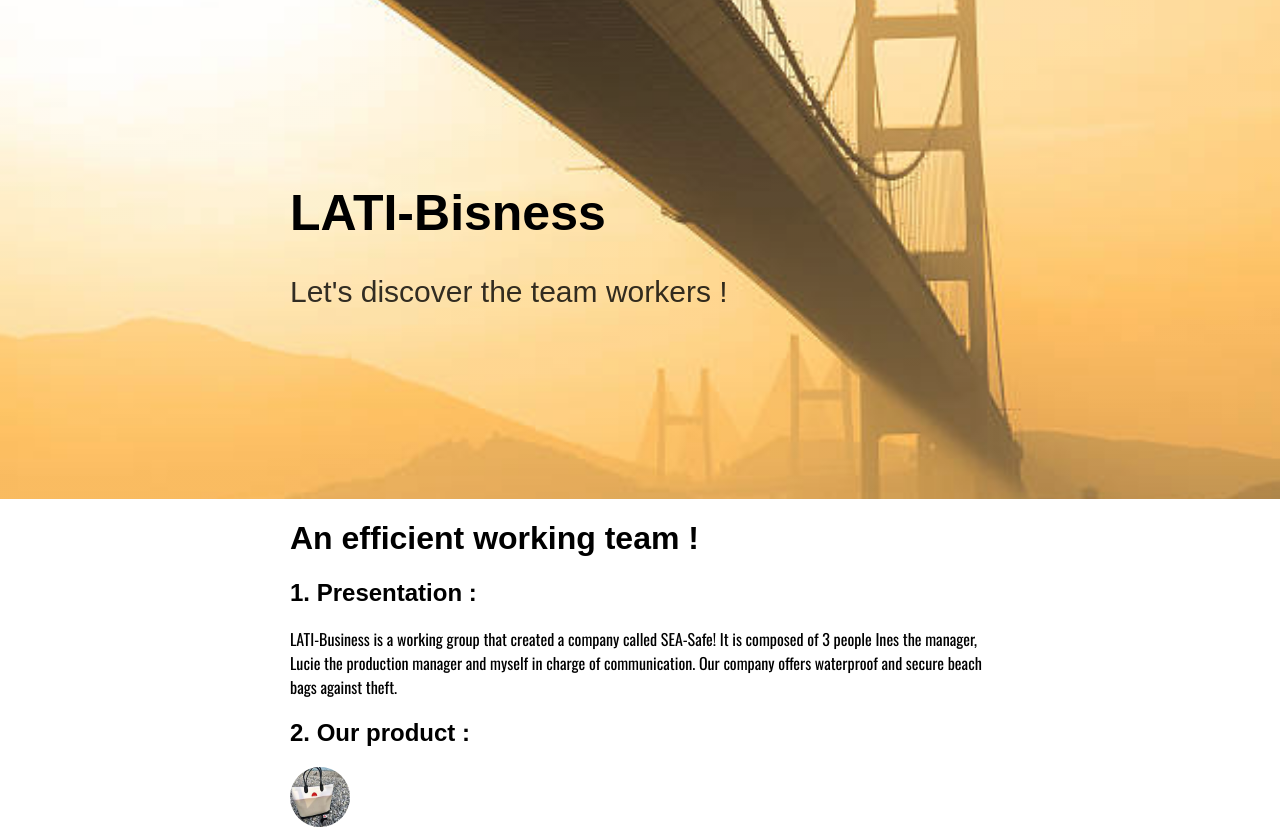
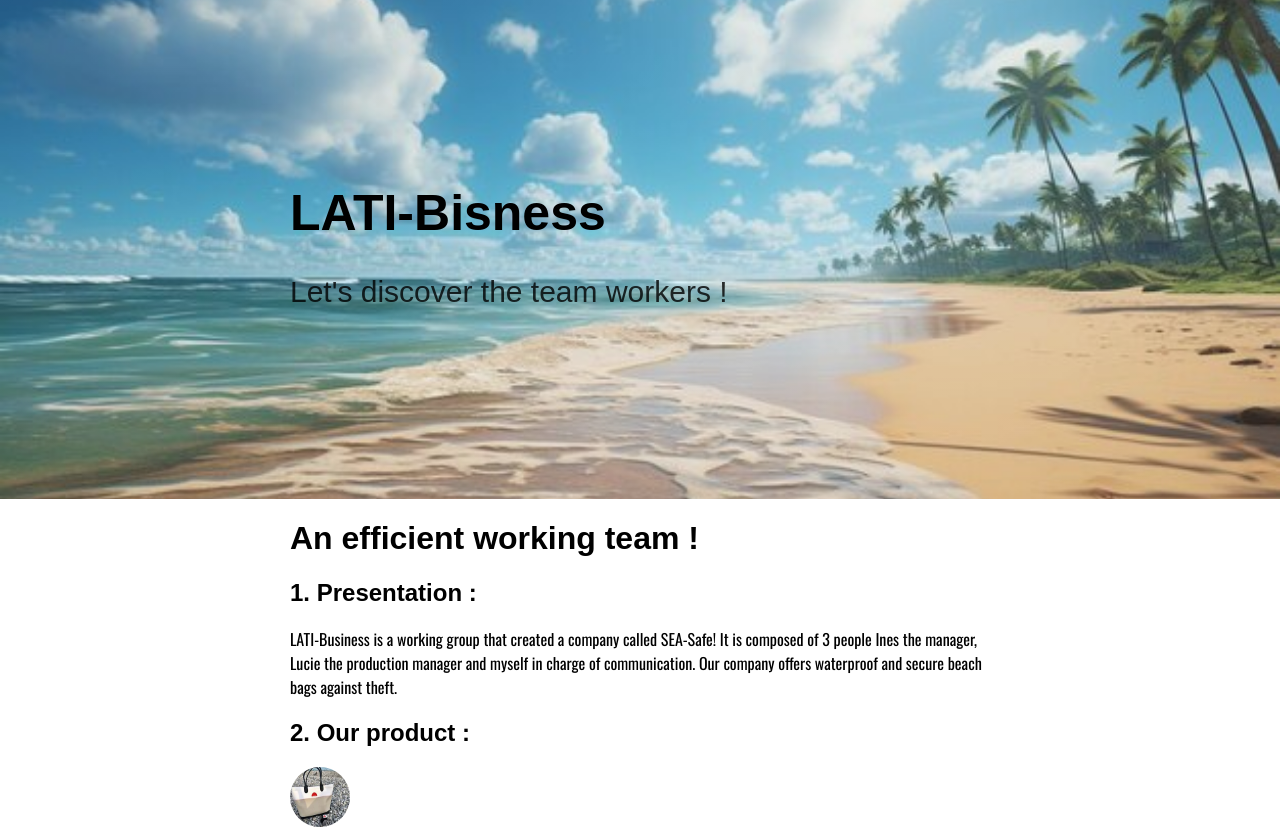
Before and after one commit to sioulcode/le-wagon, a plain HTML site: page index.html in a window 1280 px wide. Shown: the top 830 px of the page. Drawn offline with nearby package versions, Linux system fonts and the light colour scheme; a script that the page names is missing; a web font is replaced by a local one.

Commit message:
Update banner.css

```diff
--- a/Css/components/banner.css
+++ b/Css/components/banner.css
@@ -1,5 +1,5 @@
 .banner{
-	background-image: linear-gradient(-225deg, rgba(255,255,255,0.1) 0%, rgba(255, 255, 255, 0.1) 50%) , url(../../image/fond.jpg);
+	background-image: linear-gradient(-225deg, rgba(255,255,255,0.1) 0%, rgba(255, 255, 255, 0.1) 50%) , url(../../image/plage2.jpg);
 	color:black;
 	padding: 150px 0px;
 	background-size: cover;
```
